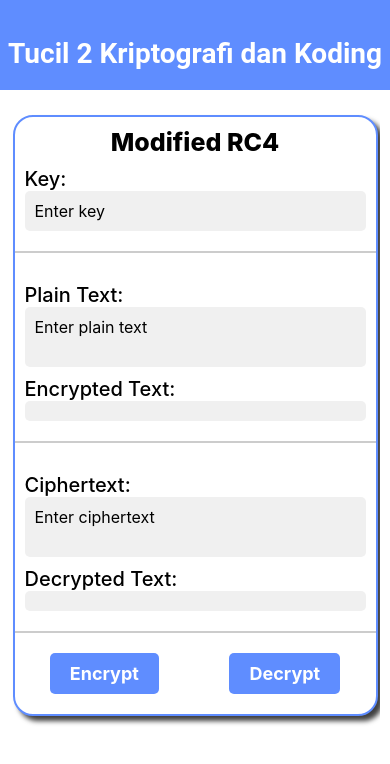
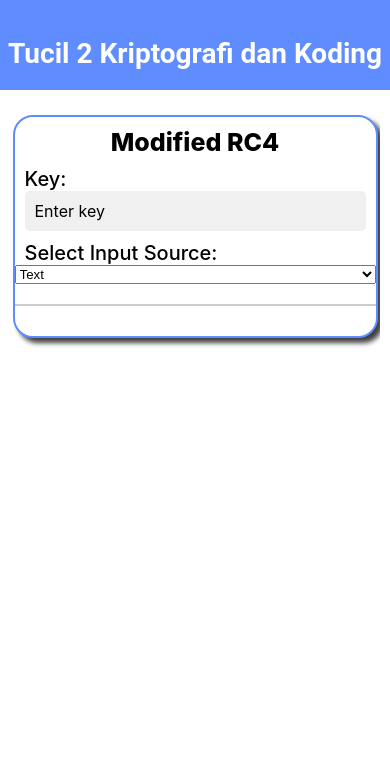
Before and after one commit to ceavinrufus/tucil2-kripto, a React Native app: screen / in a window 390 px wide. Shown: the top 764 px of the page. Built offline with nearby package versions, Linux system fonts and the light colour scheme.

Commit message:
create option drop down

```diff
--- a/package.json
+++ b/package.json
@@ -9,6 +9,7 @@
     "web": "expo start --web"
   },
   "dependencies": {
+    "@react-native-picker/picker": "^2.6.1",
     "@react-navigation/bottom-tabs": "^6.3.1",
     "@react-navigation/native": "^6.1.16",
     "@react-navigation/native-stack": "^6.6.2",
@@ -19,7 +20,6 @@
     "react-dom": "18.2.0",
     "react-native": "^0.73.4",
     "react-native-document-picker": "^9.1.1",
-    "react-native-linear-gradient": "^2.8.3",
     "react-native-numeric-input": "1.9.1",
     "react-native-pager-view": "6.2.3",
     "react-native-safe-area-context": "4.8.2",
--- a/src/Components/CryptoCard.js
+++ b/src/Components/CryptoCard.js
@@ -1,5 +1,6 @@
 import React, { useState } from 'react';
 import { View, Text, StyleSheet, Dimensions, TextInput, ScrollView, TouchableOpacity } from 'react-native';
+import {Picker} from '@react-native-picker/picker';
 import VigenereCipher from "../Utils/VigenereCipher.js";
 // import DocumentPicker from 'react-native-document-picker';
 //https://medium.com/@prem__kumar/implementing-file-upload-with-react-native-document-picker-in-react-native-5c3493da698d
@@ -10,6 +11,8 @@ const CryptoCard = () => {
   const [key, setKey] = useState("");
   const [ciphertext, setCiphertext] = useState("");
   const [decryptedText, setDecryptedText] = useState("");
+  const [selectedOption, setSelectedOption] = useState('');
+
 
   const handleEncrypt = () => {
     const vigenere = new VigenereCipher(key);
@@ -58,10 +61,22 @@ const CryptoCard = () => {
               multiline={false}
             />
           </View>
+          <Text style={styles.textStyle}>Select Input Source:</Text>
+          <Picker
+            selectedValue={selectedOption}
+            style={styles.picker}
+            onValueChange={(itemValue, itemIndex) =>
+              setSelectedOption(itemValue)
+            }>
+            <Picker.Item label="Text" value="text" />
+            <Picker.Item label="File" value="file" />
+          </Picker>
           {/* <Button title="Gallary" onPress={async () => {
               uploadFileOnPressHandler();
           }} /> */}
           <View style={styles.separator} />
+          {selectedOption === 'text' && (
+            <View>
               <Text style={styles.textStyle}>Plain Text:</Text>
               <View style={styles.inputContainer}>
                 <TextInput
@@ -100,6 +115,21 @@ const CryptoCard = () => {
                   <Text style={styles.buttonText}>Decrypt</Text>
                 </TouchableOpacity>
               </View>
+            </View>
+          )}
+          {selectedOption === 'file' && (
+            <View style={styles.inputContainer}>
+              {/* disini bikin uploader */}
+              <View style={styles.buttonContainer}>
+                <TouchableOpacity style={styles.button} onPress={handleEncrypt}>
+                  <Text style={styles.buttonText}>Encrypt</Text>
+                </TouchableOpacity>
+                <TouchableOpacity style={styles.button} onPress={handleDecrypt}>
+                  <Text style={styles.buttonText}>Decrypt</Text>
+                </TouchableOpacity>
+              </View>
+            </View>
+          )}
         </View>
       </View>
     </ScrollView>
```
Also changed, not shown: 1 other file (tests, documents, lock files or other folders). Lines whose indentation alone changed are shown as unchanged.
